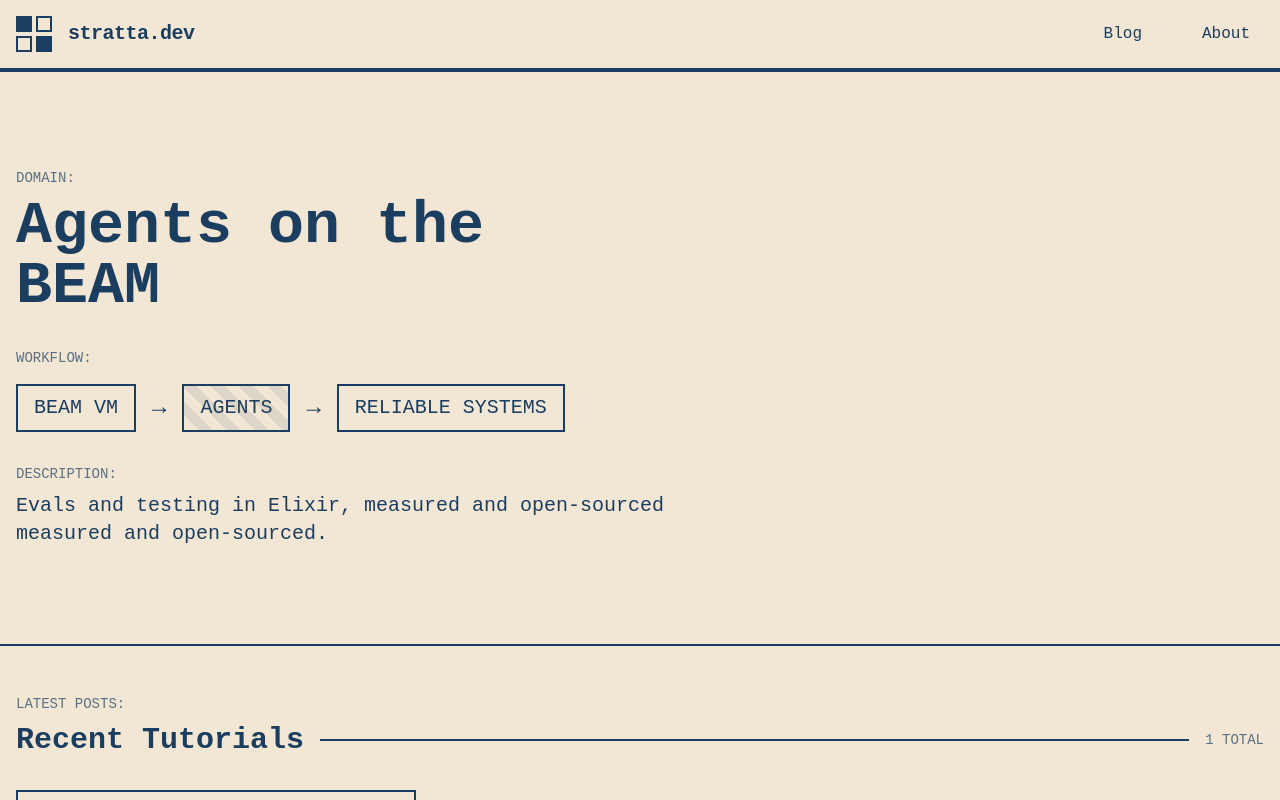
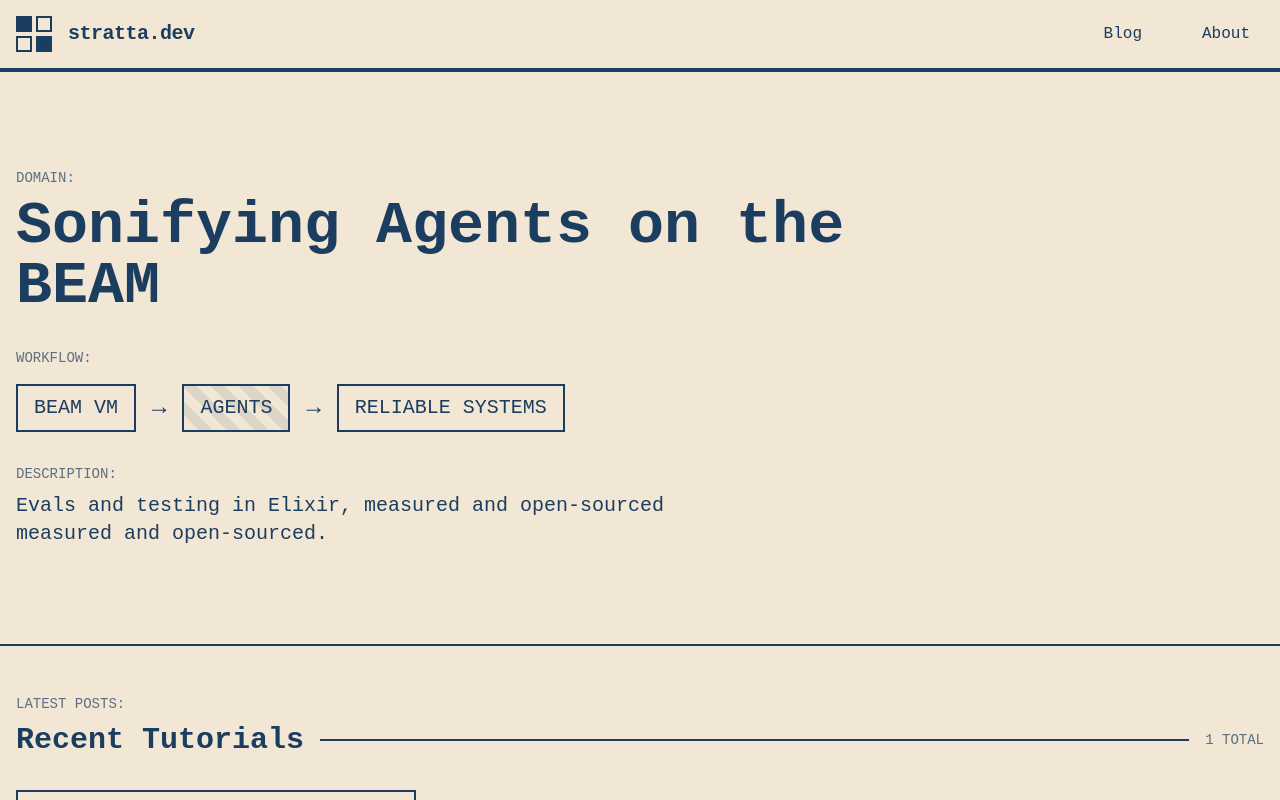
Before and after one commit to markreveley/beatcode, a React (Vite) app: page / in a window 1280 px wide. Shown: the top 800 px of the page. Built offline with nearby package versions, Linux system fonts and the light colour scheme.

Commit message:
Visual edit in Lovable
Edited UI in Lovable

```diff
--- a/src/pages/Index.tsx
+++ b/src/pages/Index.tsx
@@ -14,7 +14,7 @@ const Index = () => {
             {/* Title as a technical label */}
             <div className="mb-8">
               <div className="text-sm opacity-70 mb-2">DOMAIN:</div>
-              <h1 className="text-4xl md:text-6xl font-bold leading-tight">Agents on the BEAM                         </h1>
+              <h1 className="text-4xl md:text-6xl font-bold leading-tight">Sonifying Agents on the BEAM                         </h1>
             </div>
 
             {/* Workflow diagram */}
```
